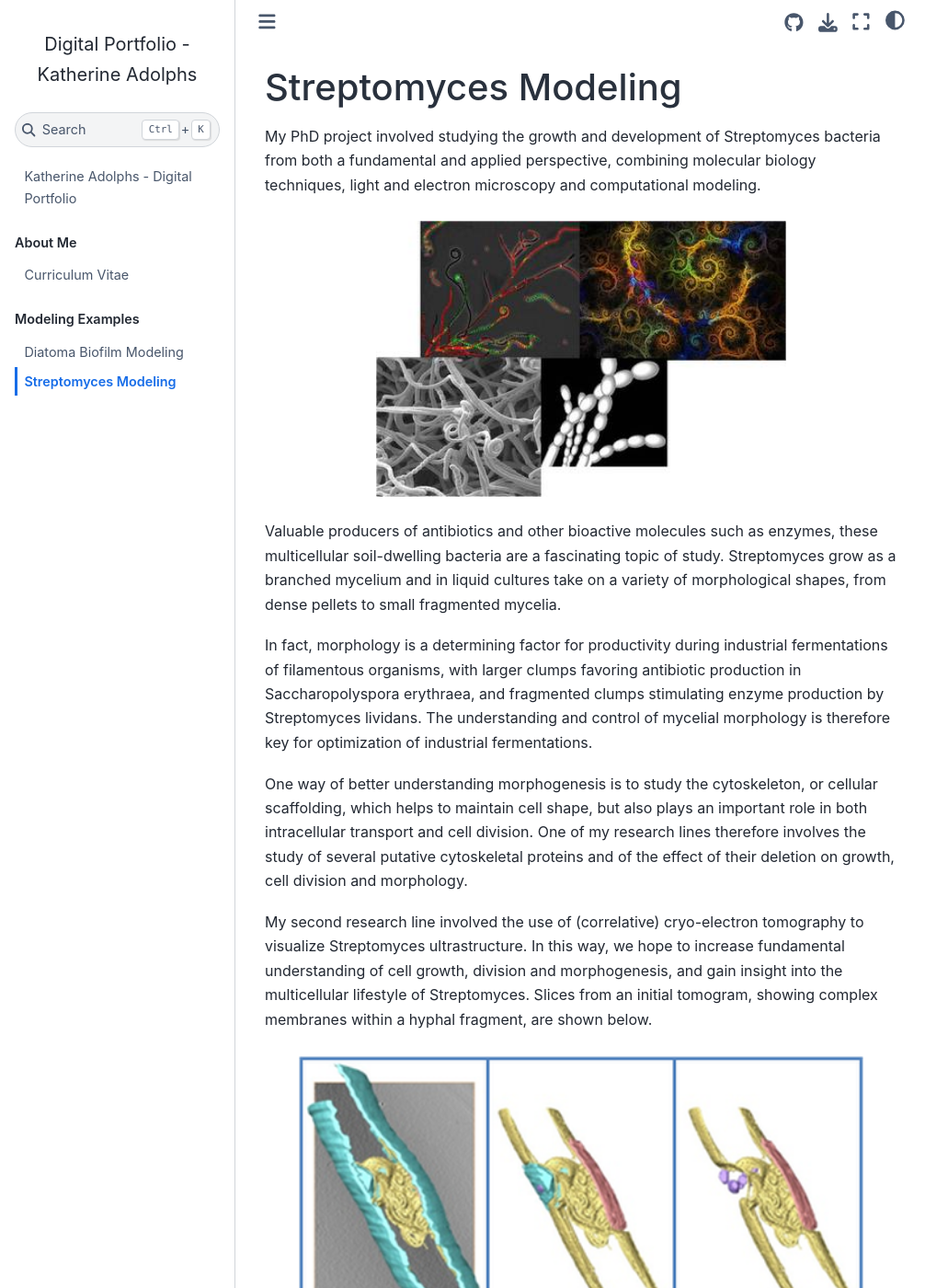
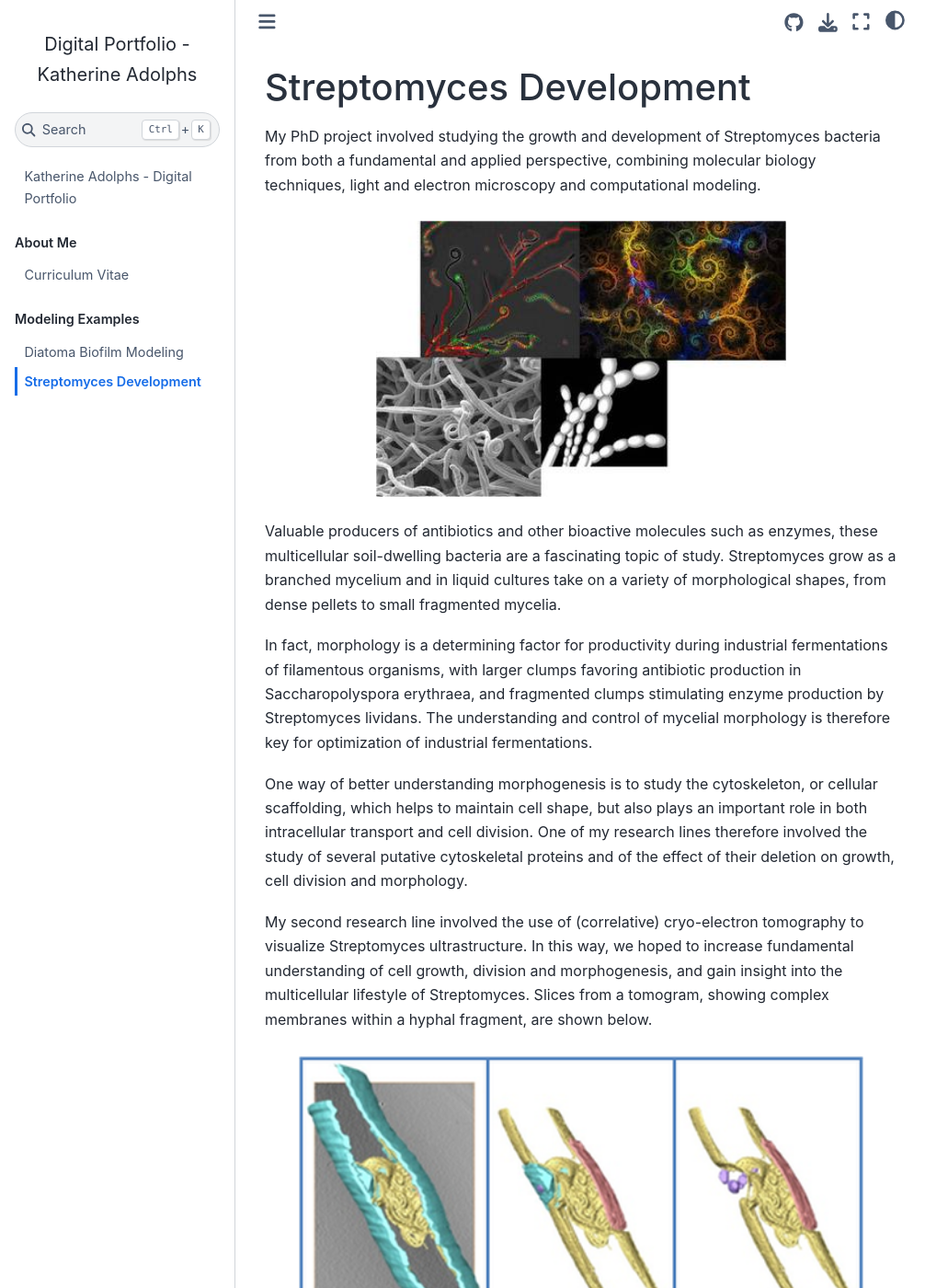
Before and after one commit to cellerk/cellerk-digital-portfolio, a Jupyter Book: the page built from Streptomyces.md, in a window 1280 px wide and 1400 px high. Shown: the whole window at 92% size, without its empty margins (0-1031 px from the left). Built offline with Jupyter Book 1.0.4 settings and Sphinx 7.4.7 and the Sphinx Book theme 1.1.4, drawn with Linux system fonts in a browser that asks for light colours; pages that are not in the unit, such as notebooks, are missing from menus; some of the changed text lies outside the part shown.

Commit message:
Update Streptomyces page

````diff
--- a/Streptomyces.md
+++ b/Streptomyces.md
@@ -1,4 +1,4 @@
-# Streptomyces Modeling
+# Streptomyces Development
 
 My PhD project involved studying the growth and development of Streptomyces bacteria from both a fundamental and applied perspective, combining molecular biology techniques, light and electron microscopy and computational modeling.
 
@@ -13,9 +13,9 @@ Valuable producers of antibiotics and other bioactive molecules such as enzymes,
 
 In fact, morphology is a determining factor for productivity during industrial fermentations of filamentous organisms, with larger clumps favoring antibiotic production in Saccharopolyspora erythraea, and fragmented clumps stimulating enzyme production by Streptomyces lividans. The understanding and control of mycelial morphology is therefore key for optimization of industrial fermentations.
 
-One way of better understanding morphogenesis is to study the cytoskeleton, or cellular scaffolding, which helps to maintain cell shape, but also plays an important role in both intracellular transport and cell division. One of my research lines therefore involves the study of several putative cytoskeletal proteins and of the effect of their deletion on growth, cell division and morphology.
+One way of better understanding morphogenesis is to study the cytoskeleton, or cellular scaffolding, which helps to maintain cell shape, but also plays an important role in both intracellular transport and cell division. One of my research lines therefore involved the study of several putative cytoskeletal proteins and of the effect of their deletion on growth, cell division and morphology.
 
-My second research line involved the use of (correlative) cryo-electron tomography to visualize Streptomyces ultrastructure. In this way, we hope to increase fundamental understanding of cell growth, division and morphogenesis, and gain insight into the multicellular lifestyle of Streptomyces. Slices from an initial tomogram, showing complex membranes within a hyphal fragment, are shown below.
+My second research line involved the use of (correlative) cryo-electron tomography to visualize Streptomyces ultrastructure. In this way, we hoped to increase fundamental understanding of cell growth, division and morphogenesis, and gain insight into the multicellular lifestyle of Streptomyces. Slices from a tomogram, showing complex membranes within a hyphal fragment, are shown below.
 
 ```{figure} ./img/Streptomyces_tomo.png
 ---
@@ -33,7 +33,7 @@ Finally, combining the information gained in the lab and at the microscope, I cr
   Your browser does not support the video tag.
 </video>
 
-Such a model may lead to new insights and a better understanding of the relationship between morphology—dictated by microbial growth, branching, fragmentation and adhesion—and product formation. To this end, by combining different modeling methods, I created a structured, 3D morphological modeling framework for rational strain design of Streptomyces species. 2D projections of a pellet simulated using my model are shown below.
+Such a model may lead to new insights and a better understanding of the relationship between morphology—dictated by microbial growth, branching, fragmentation and adhesion—and product formation. 2D projections of a pellet simulated using my model are shown below.
 
 ```{figure} ./img/Streptomyces_pellet.jpg
 ---
````
